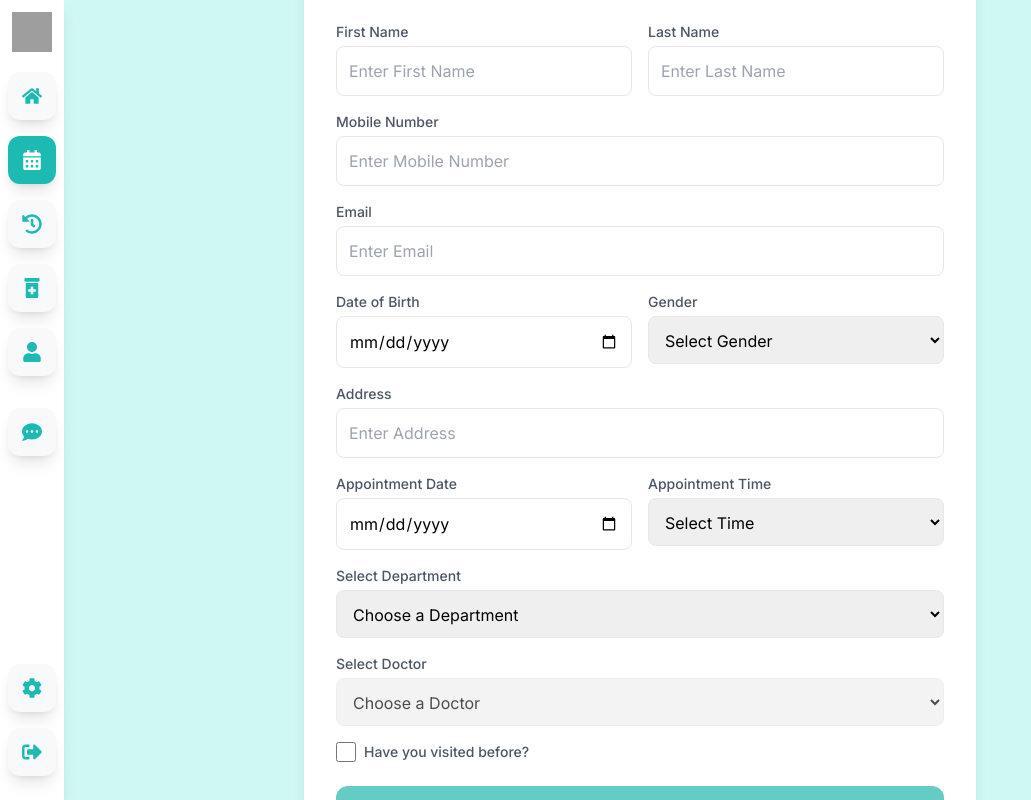
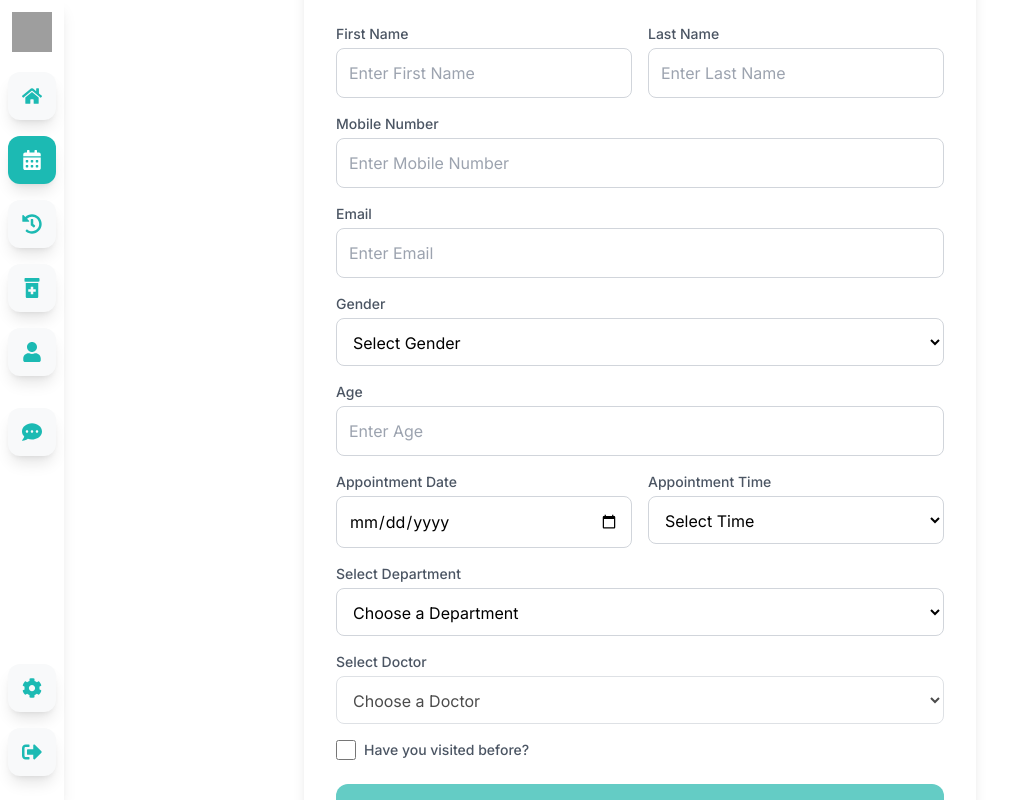
Before and after one commit to adhavshruti12/Patient_dashboard, a React (Vite) app in the folder frontend/: page /appointments in a window 1280 px wide. Shown: the whole page, without its empty margins (0-1031 px from the left). Built offline with nearby package versions, Linux system fonts and the light colour scheme; grey boxes are pictures that could not be loaded.

Commit message:
Appointment form UI chnaged

```diff
--- a/frontend/src/App.jsx
+++ b/frontend/src/App.jsx
@@ -1,26 +1,41 @@
-import { BrowserRouter as Router, Routes, Route } from 'react-router-dom';
-import Sidebar from './components/Sidebar';
-import Navbar from './components/Navbar';
-import Dashboard from './pages/Dashboard';
-import AppointmentBooking from './pages/AppointmentBooking';
+import { useState } from 'react'
+import { BrowserRouter as Router, Routes, Route } from 'react-router-dom'
+import Sidebar from './components/Sidebar'
+import Navbar from './components/Navbar'
+import Dashboard from './pages/Dashboard'
+import AppointmentBooking from "./pages/AppointmentBooking";
+
 
 function App() {
+  const [darkMode, setDarkMode] = useState(false)
+
+  const toggleDarkMode = () => {
+    setDarkMode(!darkMode)
+  }
+
   return (
     <Router>
-      <div className="flex h-screen">
+      <div className={`flex h-screen ${darkMode ? 'dark' : ''}`}>
         <Sidebar />
         <div className="flex flex-col flex-1 overflow-hidden">
-          <Navbar />
+          <Navbar darkMode={darkMode} toggleDarkMode={toggleDarkMode} />
           <main className="flex-1 overflow-y-auto bg-neutral-lightest dark:bg-dark-dark p-4">
             <Routes>
               <Route path="/" element={<Dashboard />} />
-              <Route path="/appointments" element={<AppointmentBooking />} />
+              <Route path="/" element={<Dashboard />} />
+              <Route path="/" element={<Dashboard />} />
+              <Route path="/" element={<Dashboard />} />
+              <Route path="/" element={<Dashboard />} />
+              <Route path="/" element={<Dashboard />} />
+              <Route path="/appointments" element={<AppointmentBooking darkMode={darkMode} />} />
+
+
             </Routes>
           </main>
         </div>
       </div>
     </Router>
-  );
+  )
 }
 
-export default App;
+export default App
--- a/frontend/src/pages/AppointmentBooking.jsx
+++ b/frontend/src/pages/AppointmentBooking.jsx
@@ -1,6 +1,6 @@
 import React, { useState } from "react";
 
-const AppointmentBooking = () => {
+const AppointmentBooking = ({ darkMode }) => {
   const [appointment, setAppointment] = useState({
     firstName: "",
     lastName: "",
@@ -57,10 +57,15 @@ const AppointmentBooking = () => {
   };
 
   return (
-    <div className="flex justify-center items-center min-h-screen h-screen w-full bg-[#D0F8F3] fixed top-0 left-0">
-
-      <div className="bg-white p-8 rounded-2xl shadow-lg w-2/3 max-w-2xl">
-        <h2 className="text-2xl font-semibold text-center mb-6 text-gray-700">
+    <div
+    className={`flex justify-center items-center min-h-screen h-screen w-full fixed top-0 left-0 transition-all
+        ${darkMode ? "bg-gray-900 text-white" : "bg-white text-gray-700"}`}
+  >
+    <div
+      className={`p-8 rounded-2xl shadow-lg w-2/3 max-w-2xl transition-all
+          ${darkMode ? "bg-gray-800 text-white" : "bg-white text-gray-700"}`}
+    >
+      <h2 className="text-2xl font-semibold text-center mb-6">
         {appointment.booked ? "Appointment Details" : "Book an Appointment"}
       </h2>
 
@@ -76,7 +81,9 @@ const AppointmentBooking = () => {
                   type="text"
                   name="firstName"
                   placeholder="Enter First Name"
-                  className="border p-3 rounded-lg w-full focus:ring-2 focus:ring-[#64CCC5]"
+                  className={`border p-3 rounded-lg w-full focus:ring-2 focus:ring-[#64CCC5] ${
+                    darkMode ? "bg-gray-700 text-white border-gray-600" : "bg-white text-black border-gray-300"
+                  }`}
                   onChange={handleChange}
                 />
               </div>
@@ -88,7 +95,9 @@ const AppointmentBooking = () => {
                   type="text"
                   name="lastName"
                   placeholder="Enter Last Name"
-                  className="border p-3 rounded-lg w-full focus:ring-2 focus:ring-[#64CCC5]"
+                  className={`border p-3 rounded-lg w-full focus:ring-2 focus:ring-[#64CCC5] ${
+                    darkMode ? "bg-gray-700 text-white border-gray-600" : "bg-white text-black border-gray-300"
+                  }`}
                   onChange={handleChange}
                 />
               </div>
@@ -103,7 +112,9 @@ const AppointmentBooking = () => {
                 type="text"
                 name="mobile"
                 placeholder="Enter Mobile Number"
-                className="border p-3 rounded-lg w-full focus:ring-2 focus:ring-[#64CCC5]"
+                className={`border p-3 rounded-lg w-full focus:ring-2 focus:ring-[#64CCC5] ${
+                  darkMode ? "bg-gray-700 text-white border-gray-600" : "bg-white text-black border-gray-300"
+                }`}
                 onChange={handleChange}
               />
             </div>
@@ -117,53 +128,40 @@ const AppointmentBooking = () => {
                 type="email"
                 name="email"
                 placeholder="Enter Email"
-                className="border p-3 rounded-lg w-full focus:ring-2 focus:ring-[#64CCC5]"
+                className={`border p-3 rounded-lg w-full focus:ring-2 focus:ring-[#64CCC5] ${
+                  darkMode ? "bg-gray-700 text-white border-gray-600" : "bg-white text-black border-gray-300"
+                }`}
                 onChange={handleChange}
               />
             </div>
 
-            {/* Date of Birth & Gender */}
-            <div className="grid grid-cols-2 gap-4 mt-4">
-              <div>
-                <label className="block text-gray-600 text-sm font-medium mb-1">
-                  Date of Birth
-                </label>
-                <input
-                  type="date"
-                  name="birthDate"
-                  className="border p-3 rounded-lg w-full focus:ring-2 focus:ring-[#64CCC5]"
-                  onChange={handleChange}
-                />
-              </div>
-              <div>
-                <label className="block text-gray-600 text-sm font-medium mb-1">
-                  Gender
-                </label>
+            {/* Gender Selection */}
+            <div className="mt-4">
+              <label className="block text-gray-600 text-sm font-medium mb-1">Gender</label>
               <select
                 name="gender"
-                  className="border p-3 rounded-lg w-full focus:ring-2 focus:ring-[#64CCC5]"
+                className={`border p-3 rounded-lg w-full focus:ring-2 focus:ring-[#64CCC5] ${
+                  darkMode ? "bg-gray-700 text-white border-gray-600" : "bg-white text-black border-gray-300"
+                }`}
                 onChange={handleChange}
               >
                 <option value="">Select Gender</option>
-                  {genders.map((gender) => (
-                    <option key={gender} value={gender}>
-                      {gender}
-                    </option>
-                  ))}
+                <option value="Male">Male</option>
+                <option value="Female">Female</option>
+                <option value="Other">Other</option>
               </select>
             </div>
-            </div>
 
-            {/* Address */}
+            {/* Age Input */}
             <div className="mt-4">
-              <label className="block text-gray-600 text-sm font-medium mb-1">
-                Address
-              </label>
+              <label className="block text-gray-600 text-sm font-medium mb-1">Age</label>
               <input
-                type="text"
-                name="address"
-                placeholder="Enter Address"
-                className="border p-3 rounded-lg w-full focus:ring-2 focus:ring-[#64CCC5]"
+                type="number"
+                name="age"
+                placeholder="Enter Age"
+                className={`border p-3 rounded-lg w-full focus:ring-2 focus:ring-[#64CCC5] ${
+                  darkMode ? "bg-gray-700 text-white border-gray-600" : "bg-white text-black border-gray-300"
+                }`}
                 onChange={handleChange}
               />
             </div>
@@ -171,23 +169,23 @@ const AppointmentBooking = () => {
             {/* Appointment Date & Time */}
             <div className="grid grid-cols-2 gap-4 mt-4">
               <div>
-                <label className="block text-gray-600 text-sm font-medium mb-1">
-                  Appointment Date
-                </label>
+                <label className="block text-gray-600 text-sm font-medium mb-1">Appointment Date</label>
                 <input
                   type="date"
                   name="date"
-                  className="border p-3 rounded-lg w-full focus:ring-2 focus:ring-[#64CCC5]"
+                  className={`border p-3 rounded-lg w-full focus:ring-2 focus:ring-[#64CCC5] ${
+                    darkMode ? "bg-gray-700 text-white border-gray-600" : "bg-white text-black border-gray-300"
+                  }`}
                   onChange={handleChange}
                 />
               </div>
               <div>
-                <label className="block text-gray-600 text-sm font-medium mb-1">
-                  Appointment Time
-                </label>
+                <label className="block text-gray-600 text-sm font-medium mb-1">Appointment Time</label>
                 <select
                   name="time"
-                  className="border p-3 rounded-lg w-full focus:ring-2 focus:ring-[#64CCC5]"
+                  className={`border p-3 rounded-lg w-full focus:ring-2 focus:ring-[#64CCC5] ${
+                    darkMode ? "bg-gray-700 text-white border-gray-600" : "bg-white text-black border-gray-300"
+                  }`}
                   onChange={handleChange}
                 >
                   <option value="">Select Time</option>
@@ -202,12 +200,12 @@ const AppointmentBooking = () => {
 
             {/* Select Department */}
             <div className="mt-4">
-              <label className="block text-gray-600 text-sm font-medium mb-1">
-                Select Department
-              </label>
+              <label className="block text-gray-600 text-sm font-medium mb-1">Select Department</label>
               <select
                 name="department"
-                className="border p-3 rounded-lg w-full focus:ring-2 focus:ring-[#64CCC5]"
+                className={`border p-3 rounded-lg w-full focus:ring-2 focus:ring-[#64CCC5] ${
+                  darkMode ? "bg-gray-700 text-white border-gray-600" : "bg-white text-black border-gray-300"
+                }`}
                 onChange={handleChange}
               >
                 <option value="">Choose a Department</option>
@@ -221,12 +219,12 @@ const AppointmentBooking = () => {
 
             {/* Select Doctor */}
             <div className="mt-4">
-              <label className="block text-gray-600 text-sm font-medium mb-1">
-                Select Doctor
-              </label>
+              <label className="block text-gray-600 text-sm font-medium mb-1">Select Doctor</label>
               <select
                 name="doctor"
-                className="border p-3 rounded-lg w-full focus:ring-2 focus:ring-[#64CCC5]"
+                className={`border p-3 rounded-lg w-full focus:ring-2 focus:ring-[#64CCC5] ${
+                  darkMode ? "bg-gray-700 text-white border-gray-600" : "bg-white text-black border-gray-300"
+                }`}
                 onChange={handleChange}
                 disabled={!appointment.department}
               >
@@ -239,21 +237,20 @@ const AppointmentBooking = () => {
                   ))}
               </select>
             </div>
-            {/* Have You Visited Before Checkbox */}
+
+            {/* Have You Visited Before? Checkbox */}
             <div className="mt-4 flex items-center">
               <input
                 type="checkbox"
                 name="visitedBefore"
-                className="w-5 h-5 text-[#64CCC5] border-gray-300 rounded focus:ring-[#64CCC5]"
-                onChange={(e) =>
-                  setAppointment({ ...appointment, visitedBefore: e.target.checked })
-                }
+                id="visitedBefore"
+                className="mr-2 w-5 h-5 accent-[#64CCC5]"
+                onChange={handleChange}
               />
-              <label className="ml-2 text-gray-600 text-sm font-medium">
+              <label htmlFor="visitedBefore" className="text-gray-600 text-sm font-medium">
                 Have you visited before?
               </label>
             </div>
-
 
             {/* Book Appointment Button */}
             <button
@@ -265,26 +262,13 @@ const AppointmentBooking = () => {
           </>
         ) : (
           <div className="text-center">
-            <p className="text-lg font-semibold text-gray-600">
-              Appointment Scheduled Successfully!
-            </p>
-            <button
-              onClick={handleReschedule}
-              className="w-full bg-[#64CCC5] hover:bg-[#4DA9A5] text-white font-bold py-3 px-4 rounded-xl mt-6"
-            >
-              RESCHEDULE APPOINTMENT
-            </button>
-            <button
-              onClick={handleCancel}
-              className="w-full bg-[#64CCC5] hover:bg-[#4DA9A5] text-white font-bold py-3 px-4 rounded-xl mt-6"
-            >
-              CANCEL APPOINTMENT
-            </button>
+            <p className="text-lg font-semibold text-gray-600">Appointment Scheduled Successfully!</p>
           </div>
         )}
       </div>
     </div>
   );
+
 };
 
 export default AppointmentBooking;
```
Lines whose indentation alone changed are shown as unchanged.
